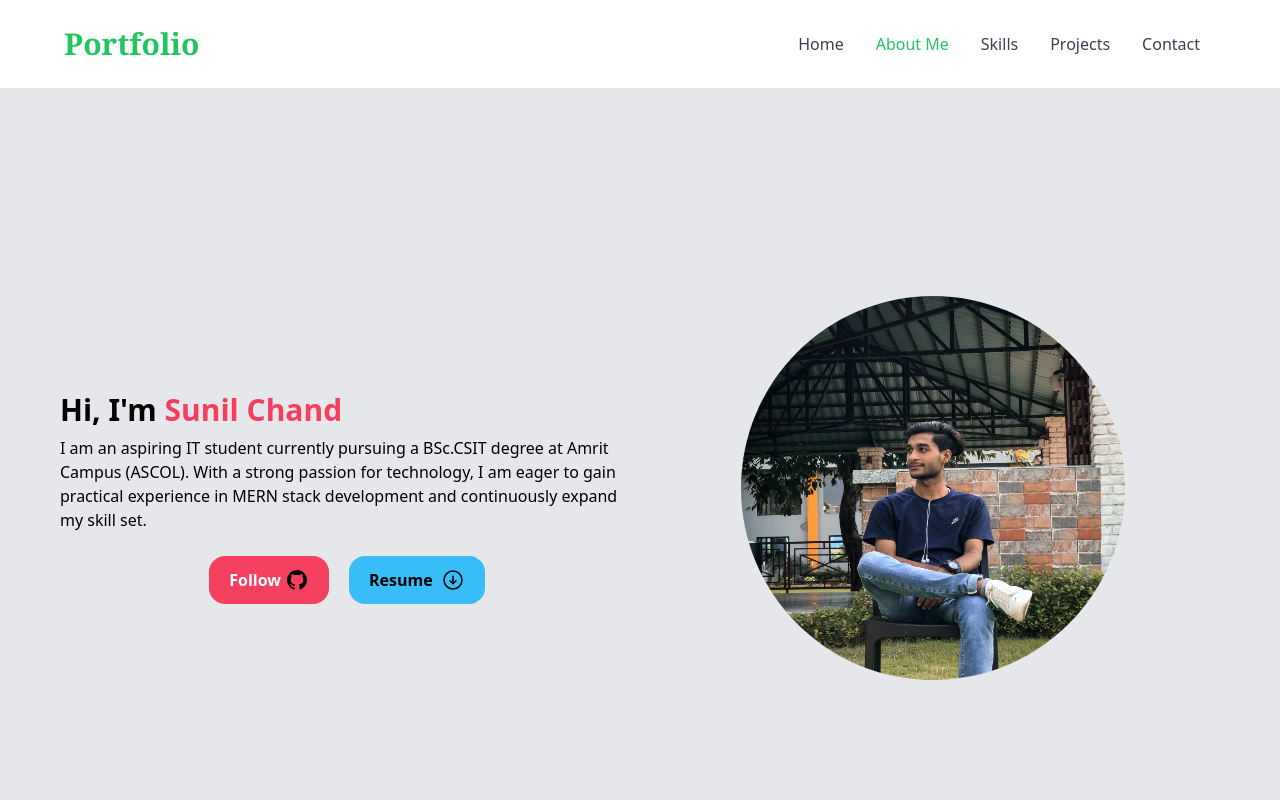
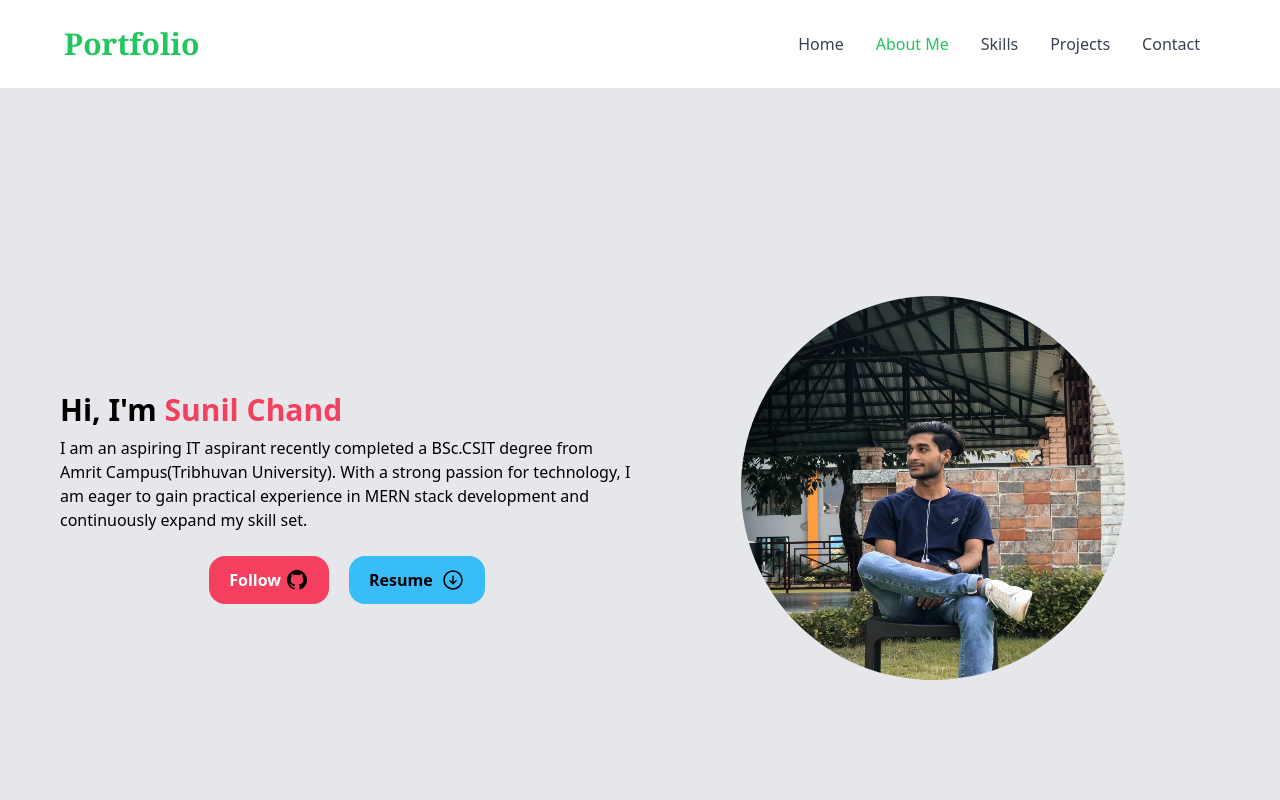
Before and after one commit to sunill27/My-Portfolio, a React (Vite) app: page /about in a window 1280 px wide. Shown: the top 800 px of the page. Built offline with nearby package versions, Linux system fonts and the light colour scheme.

Commit message:
added vercel.json

```diff
--- a/src/components/About.jsx
+++ b/src/components/About.jsx
@@ -17,13 +17,13 @@ const About = () => {
                 <span className="text-rose-500"> Sunil Chand</span>
               </h1>
               <p className="mb-6 text-black">
-                I am an aspiring IT student currently pursuing a BSc.CSIT degree
-                at Amrit Campus (ASCOL). With a strong passion for technology, I
-                am eager to gain practical experience in MERN stack development
-                and continuously expand my skill set.
+                I am an aspiring IT aspirant recently completed a BSc.CSIT
+                degree from Amrit Campus(Tribhuvan University). With a strong
+                passion for technology, I am eager to gain practical experience
+                in MERN stack development and continuously expand my skill set.
               </p>
               <div className="flex justify-center space-x-5">
-                <Link to="https://github.com/iamSunil57">
+                <Link to="https://github.com/sunill27">
                   <button className="flex w-full items-center justify-center gap-1 rounded-2xl bg-rose-500 p-5 py-3 font-semibold text-white hover:bg-rose-700">
                     Follow
                     <svg
@@ -45,7 +45,10 @@ const About = () => {
                     </svg>
                   </button>
                 </Link>
-                <a href="/Resume.pdf" download="Resume.pdf">
+                <a
+                  href="/SunilChand_Resume.pdf"
+                  download="SunilChand_Resume.pdf"
+                >
                   <button className="flex w-full items-center justify-center gap-2 rounded-2xl bg-sky-400 p-5 py-3 font-semibold">
                     Resume
                     <svg
--- a/src/components/Navbar.jsx
+++ b/src/components/Navbar.jsx
@@ -14,7 +14,7 @@ const Navbar = () => {
       <header className="lg:px-16 px-4 flex flex-wrap items-center py-4 shadow-lg">
         <div className="flex-1 flex justify-between items-center">
           <NavLink
-            to="#"
+            to="/"
             className="text-3xl font-semibold font-serif text-green-500"
           >
             Portfolio
--- a/src/components/Projects.jsx
+++ b/src/components/Projects.jsx
@@ -57,7 +57,7 @@ const Projects = () => {
                 </li>
               </ul>
               <button className="p-2 px-6 mt-2 bg-rose-500 text-white rounded-full hover:bg-purple-500">
-                <Link to="https://github.com/iamSunil57/LMS">View Code</Link>
+                <Link to="https://github.com/sunill27/L.M.S">View Code</Link>
               </button>
             </div>
           </li>
@@ -97,7 +97,7 @@ const Projects = () => {
                 </li>
               </ul>
               <button className="p-2 px-6 mt-6 bg-rose-500 text-white rounded-full hover:bg-purple-500">
-                <Link to="https://github.com/iamSunil57/Medicare-Booking">
+                <Link to="https://github.com/sunill27/Medicare-Booking">
                   View Code
                 </Link>
               </button>
```
Also changed, not shown: vercel.json (added).
